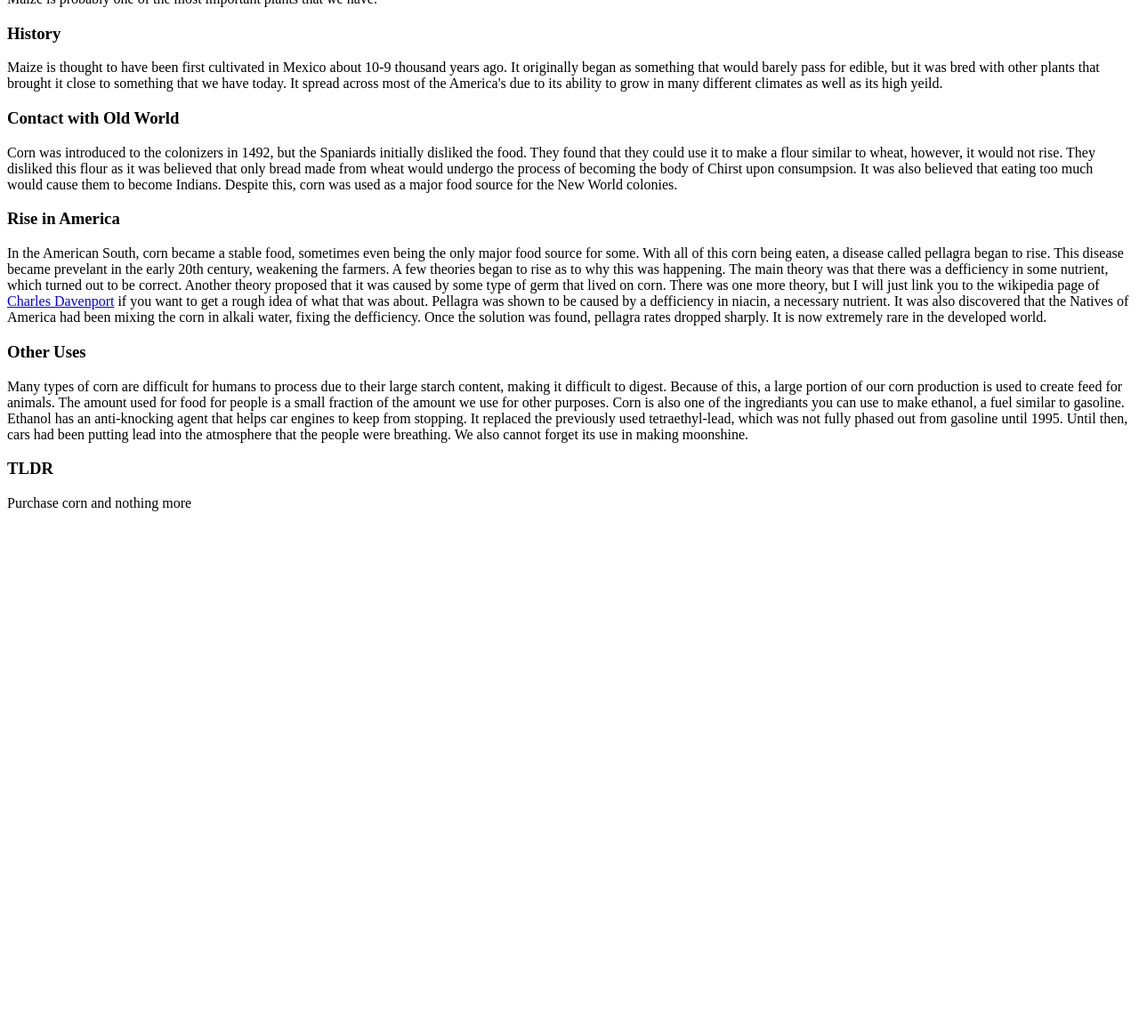
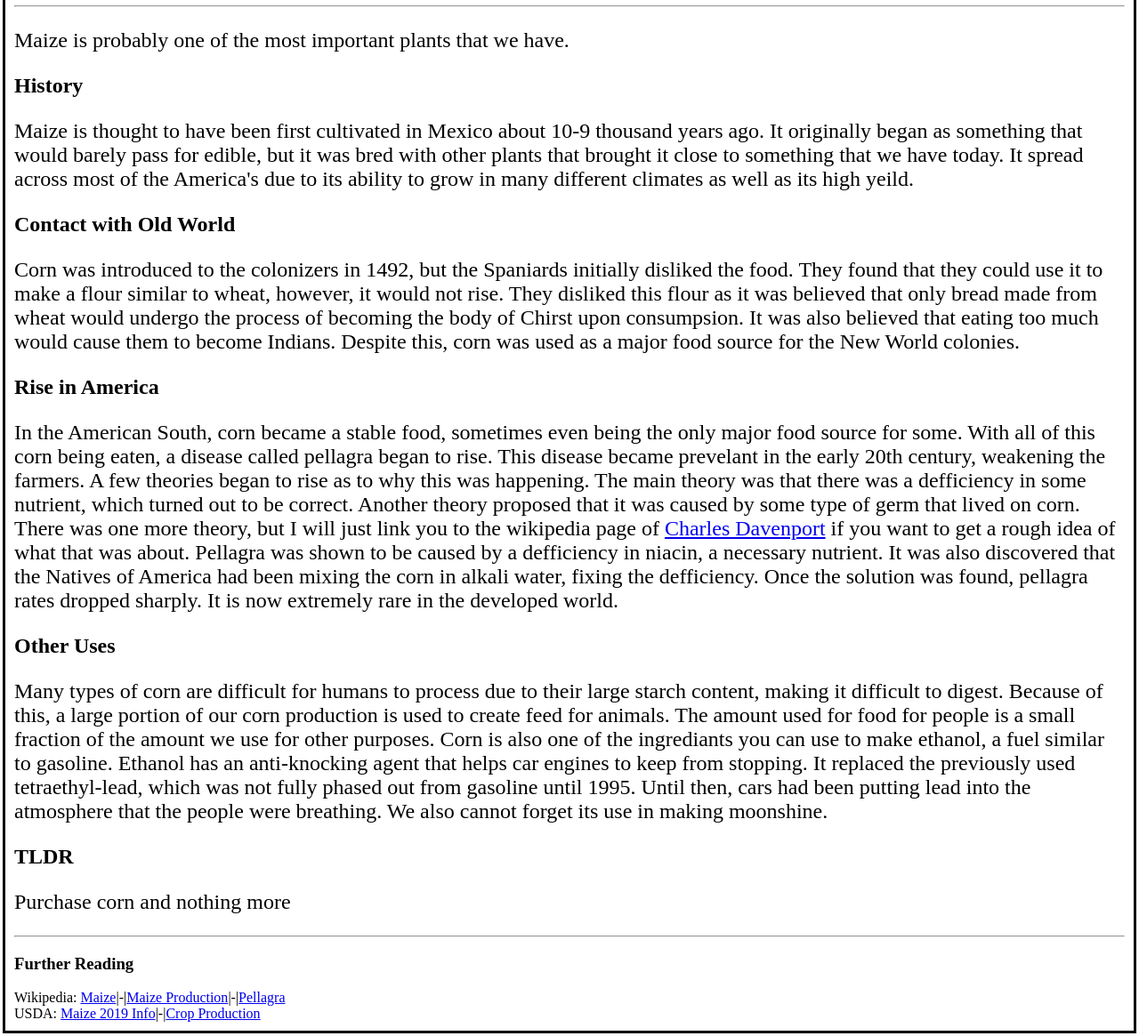
Before and after one commit to p0t8oe/p0t8oe.github.io, a plain HTML site: page html/maize.html in a window 1280 px wide. Shown: the part 116-1281 px from the top of the page at 89% size. Before the commit the page ends 800 px from the top, so only its background shows below. Drawn offline with Linux system fonts and the light colour scheme.

Commit message:
css files
added the first css files. changes the font on all of the pages to Time New Roman. <p> text is now 1.5em. wiki pages will have  black border.

```diff
--- /dev/null
+++ b/css/all.css
@@ -0,0 +1,13 @@
+h1 {
+	font-family: "Times New Roman", serif;
+}
+h2 {
+	font-family: "Times New Roman", serif;
+}
+h3 {
+	font-family: "Times New Roman", serif;
+}
+p {
+	font-family: "Times New Roman", serif;
+	font-size: 1.5em; /* 24px */
+}
--- /dev/null
+++ b/css/wiki.css
@@ -0,0 +1,6 @@
+body {
+	border-width: medium;
+	border: solid black;
+	margin: 3px;
+	padding: 10px
+}
--- a/html/maize.html
+++ b/html/maize.html
@@ -2,20 +2,30 @@
 	<html>
 		<head>
 			<title>Tate's Wiki - Maize</title>
+			<link rel="stylesheet" href="/css/all.css">
+			<link rel="stylesheet" href="/css/wiki.css">
 		</head>
-		<body>
-			Pages: <a href="../index.html">home</a>
+		<body style="border-width: 10px; box-sizing: border-box; border: solid black; margin: 3px; padding: 10px;">
 			<h1>Maize</h1>
+			<a href="../index.html">home</a>
+			<hr>
 			<p>Maize is probably one of the most important plants that we have.</p>
-			<h3>History</h3>
+			<h2>History</h2>
 			<p>Maize is thought to have been first cultivated in Mexico about 10-9 thousand years ago. It originally began as something that would barely pass for edible, but it was bred with other plants that brought it close to something that we have today. It spread across most of the America's due to its ability to grow in many different climates as well as its high yeild.</p>
-			<h3>Contact with Old World</h3>
+			<h2>Contact with Old World</h2>
 			<p>Corn was introduced to the colonizers in 1492, but the Spaniards initially disliked the food. They found that they could use it to make a flour similar to wheat, however, it would not rise. They disliked this flour as it was believed that only bread made from wheat would undergo the process of becoming the body of Chirst upon consumpsion. It was also believed that eating too much would cause them to become Indians. Despite this, corn was used as a major food source for the New World colonies.</p>
-			<h3>Rise in America</h3>
+			<h2>Rise in America</h2>
 			<p>In the American South, corn became a stable food, sometimes even being the only major food source for some. With all of this corn being eaten, a disease called pellagra began to rise. This disease became prevelant in the early 20th century, weakening the farmers. A few theories began to rise as to why this was happening. The main theory was that there was a defficiency in some nutrient, which turned out to be correct. Another theory proposed that it was caused by some type of germ that lived on corn. There was one more theory, but I will just link you to the wikipedia page of <a href="https://en.wikipedia.org/wiki/Charles_Davenport">Charles Davenport</a> if you want to get a rough idea of what that was about. Pellagra was shown to be caused by a defficiency in niacin, a necessary nutrient. It was also discovered that the Natives of America had been mixing the corn in alkali water, fixing the defficiency. Once the solution was found, pellagra rates dropped sharply. It is now extremely rare in the developed world.</p>
-			<h3>Other Uses</h3>
-			Many types of corn are difficult for humans to process due to their large starch content, making it difficult to digest. Because of this, a large portion of our corn production is used to create feed for animals. The amount used for food for people is a small fraction of the amount we use for other purposes. Corn is also one of the ingrediants you can use to make ethanol, a fuel similar to gasoline. Ethanol has an anti-knocking agent that helps car engines to keep from stopping. It replaced the previously used tetraethyl-lead, which was not fully phased out from gasoline until 1995. Until then, cars had been putting lead into the atmosphere that the people were breathing. We also cannot forget its use in making moonshine.
-			<h3>TLDR</h3>
+			<h2>Other Uses</h2>
+			<p>Many types of corn are difficult for humans to process due to their large starch content, making it difficult to digest. Because of this, a large portion of our corn production is used to create feed for animals. The amount used for food for people is a small fraction of the amount we use for other purposes. Corn is also one of the ingrediants you can use to make ethanol, a fuel similar to gasoline. Ethanol has an anti-knocking agent that helps car engines to keep from stopping. It replaced the previously used tetraethyl-lead, which was not fully phased out from gasoline until 1995. Until then, cars had been putting lead into the atmosphere that the people were breathing. We also cannot forget its use in making moonshine.</p>
+			<h2>TLDR</h2>
 			<p>Purchase corn and nothing more</p>
+			<hr>
+			<h3>Further Reading</h3>
+			<div style="font-family:'Times New Roman', serif; font-size: 1em;">
+				Wikipedia: <a href="https://en.wikipedia.org/wiki/Maize">Maize</a>|-|<a href="https://en.wikipedia.org/wiki/Corn_production_in_the_United_States">Maize Production</a>|-|<a href="https://en.wikipedia.org/wiki/Pellagra">Pellagra</a>
+				<br>
+				USDA: <a href="https://www.usda.gov/media/blog/2019/07/29/corn-americas-largest-crop-2019">Maize 2019 Info</a>|-|<a href="https://usda.library.cornell.edu/concern/publications/tm70mv177">Crop Production</a>
+			</div>
 		</body>
 	</html>
```
Also changed, not shown: html/about.html (+2 -0 lines), index.html (+2 -0 lines).
